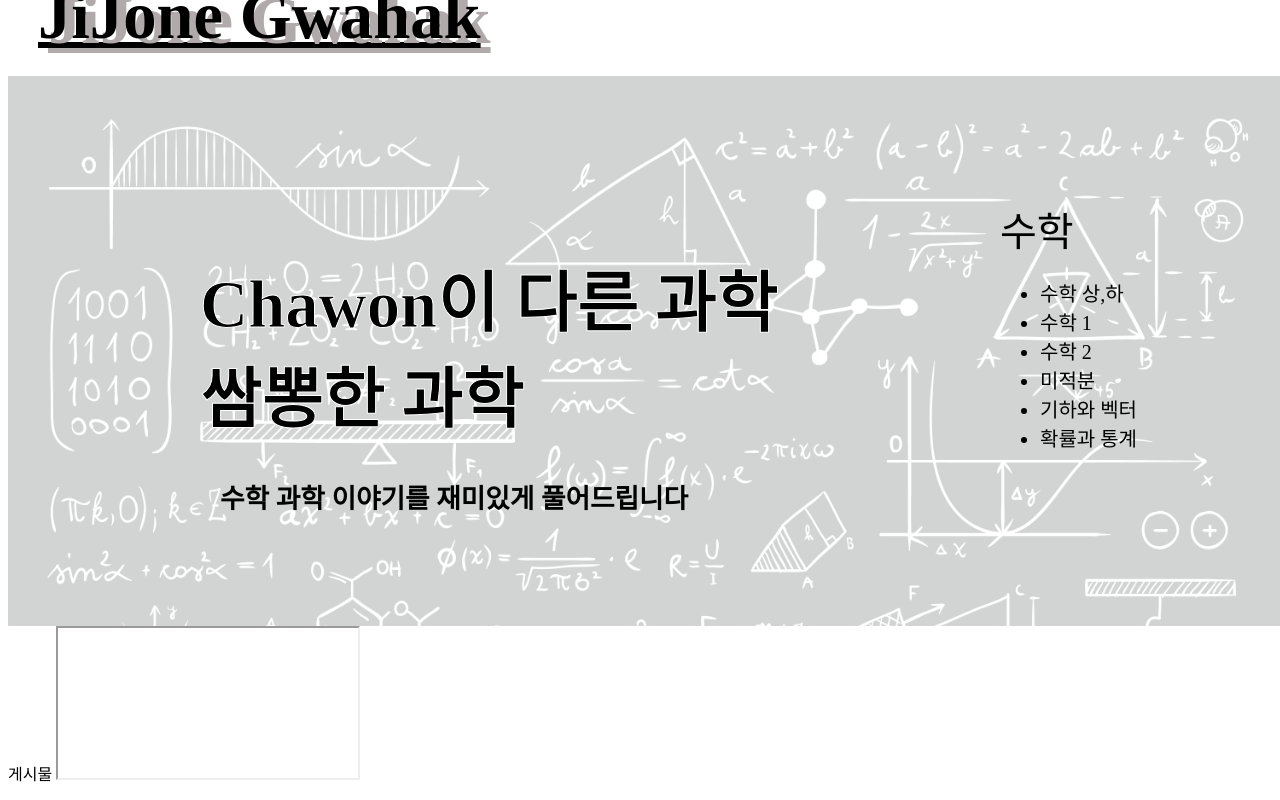
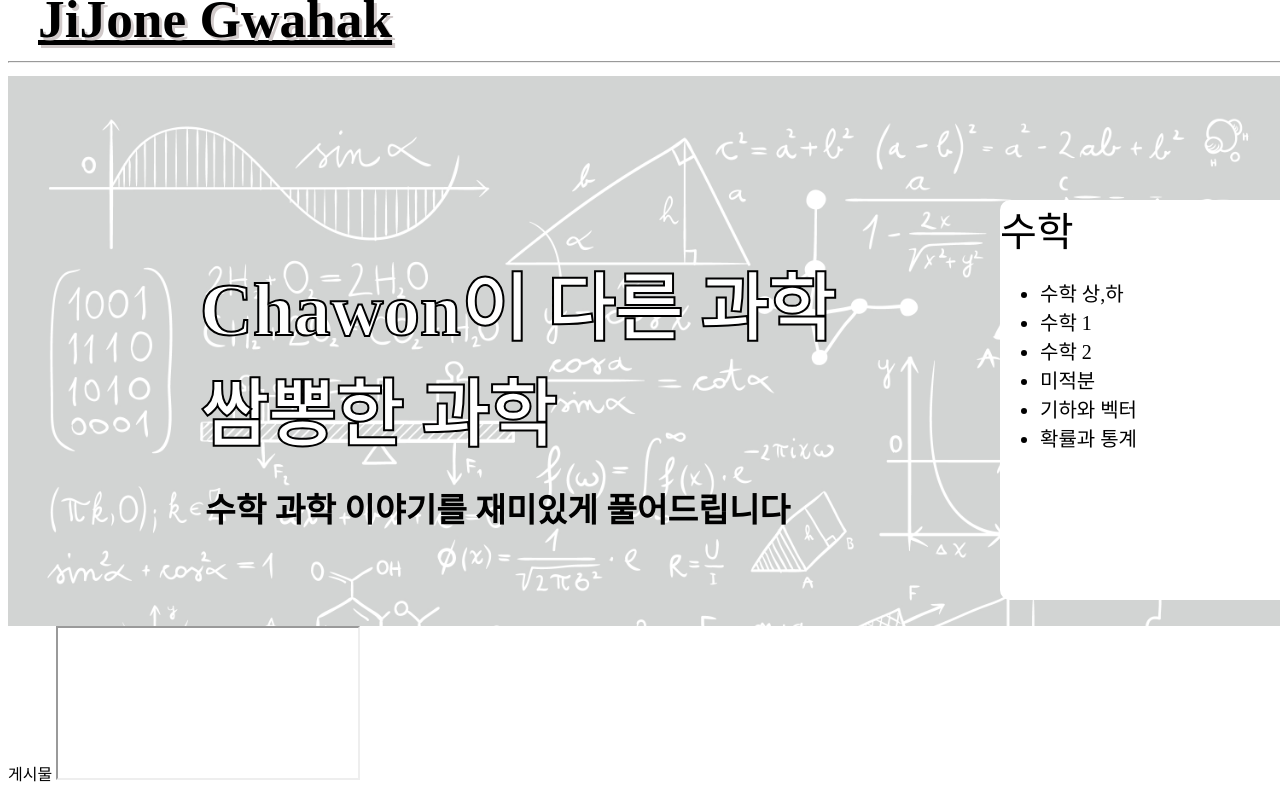
Before and after one commit to Mang-na-nyong/matdori-science, a plain HTML site: page index.html in a window 1280 px wide. Shown: the top 800 px of the page. Drawn offline with Linux system fonts and the light colour scheme.

Commit message:
Update index.css

```diff
--- a/index.css
+++ b/index.css
@@ -9,16 +9,16 @@ body{
 .title{
     font-family:'Times New Roman', Times, serif;
     font-weight:bold;
-    font-size:50pt;
+    font-size:40pt;
     color:rgb(0, 0, 0);
-    text-shadow: 10px 5px rgb(176, 170, 170);
+    text-shadow: 3px 3px rgb(209, 202, 202);
     position:relative;
-    top:-30px;
+    top:-20px;
     left:30px;
 }
 .line{
     position:relative;
-    top: -80px
+    top: -5px
 }
 .page{
     width:100%;
@@ -27,23 +27,23 @@ body{
 }
 .text1{
     font-family: 'Times New Roman', Times, serif;
-    font-size: 50pt;
+    font-size: 55pt;
     font-weight: bold;
-    color: rgb(0, 0, 0);
-    -webkit-text-stroke: 1px;
-    -webkit-text-stroke-color: #ffffff;
+    color: rgb(255, 255, 255);
+    -webkit-text-stroke: 2px;
+    -webkit-text-stroke-color: #000000;
     position: absolute;
     top:250px;
     left:200px;
 }
 .text2{
-    font-size: 20pt;
+    font-size: 25pt;
     font-family:'Times New Roman', Times, serif;
     font-weight: bold;
     color:rgb(0, 0, 0);
     position:absolute;
     top: 450px;
-    left: 220px;
+    left: 205px;
 }
 .img{
     width:100%;
@@ -63,11 +63,13 @@ body{
     position:absolute;
     top: 200px;
     left: 1000px;
+    background-color: rgb(255, 255, 255);
 }
 .gwahak{
     position:absolute;
     top: 200px;
     left: 1350px;
+    background-color: rgb(255, 255, 255);
 }
 
 .content{
```
